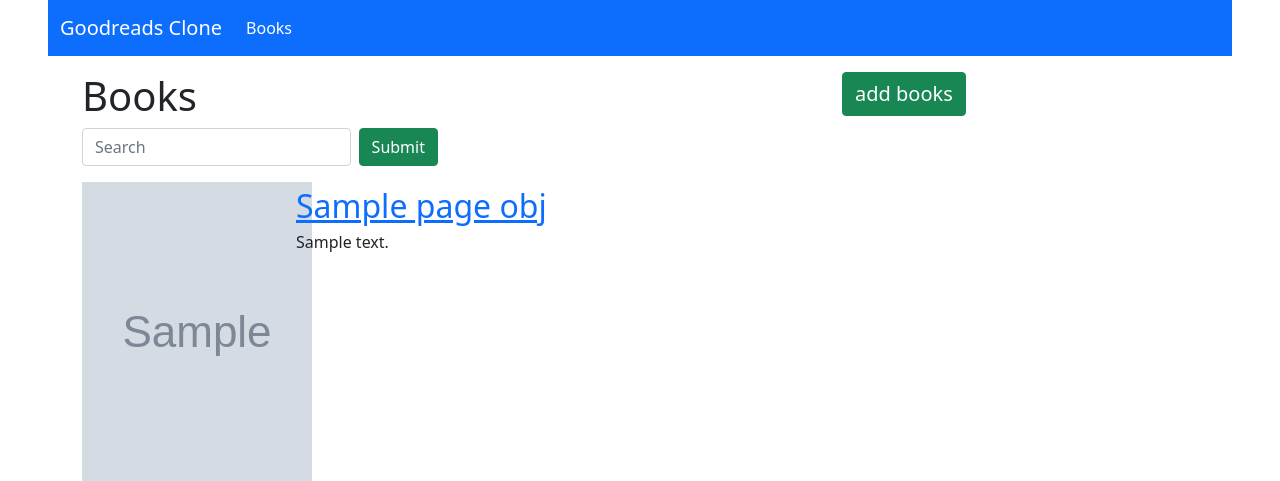
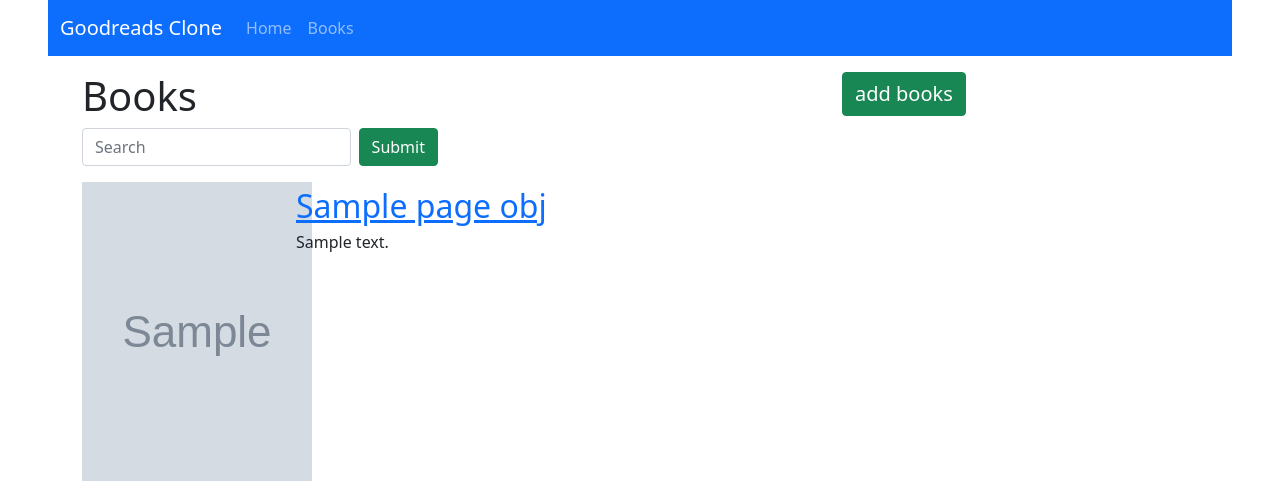
Before and after one commit to Bekmurodo/Goodreads, a Django app: template books/templates/books/list.html in a window 1280 px wide. Shown: the top 481 px of the page. Run offline with Django 5.2, Linux system fonts and the light colour scheme; the template is opened without the code that fills it: most values are stand-ins (such as "Sample title", 1, 10 or a date in 2020); grey boxes marked "Sample" are stand-in pictures.

Commit message:
Update base.html

```diff
--- a/templates/base.html
+++ b/templates/base.html
@@ -1,4 +1,9 @@
 {% load static %}
+
+{% url 'home_page'  as home_page_url %}
+{% url 'books:list'  as books_list_url %}
+{% url 'users:profile'  as user_profile_url %}
+{% url 'users:profile-edit' as profile_edit_page_url %}
 
 <!DOCTYPE html>
 <html lang="en">
@@ -22,7 +27,10 @@
     <div class="collapse navbar-collapse" id="navbarSupportedContent">
       <ul class="navbar-nav me-auto mb-2 mb-lg-0">
         <li class="nav-item">
-          <a class="nav-link active" aria-current="page" href="{% url 'books:list' %}">Books</a>
+          <a class="nav-link {% if request.path == home_page_url %}active{% endif %}" aria-current="page" href="{{ home_page_url }}">Home</a>
+        </li>
+        <li class="nav-item">
+            <a class="nav-link {% if request.path == books_list_url %}active{% endif %}" aria-current="page" href="{{ books_list_url }}">Books</a>
         </li>
          </ul>
 
@@ -30,11 +38,11 @@
           {% if user.is_authenticated %}
           <ul class="navbar-nav">
            <li class="nav-item dropdown">
-          <a class="nav-link dropdown-toggle" href="#" id="navbarDropdown" role="button" data-bs-toggle="dropdown" aria-expanded="false">
+          <a class="nav-link dropdown-toggle {% if request.path == user_profile_url or request.path == profile_edit_page_url %}active{% endif %}" href="#" id="navbarDropdown" role="button" data-bs-toggle="dropdown" aria-expanded="false">
             {{request.user.username}}
           </a>
           <ul class="dropdown-menu" aria-labelledby="navbarDropdown">
-            <li><a class="dropdown-item" href="{% url 'users:profile' %}">Profile</a></li>
+            <li><a class="dropdown-item" href="{{ user_profile_url }}">Profile</a></li>
             <li><hr class="dropdown-divider"></li>
             <li><a class="dropdown-item" href="{% url 'users:logout' %}">Log out</a></li>
           </ul>
```
